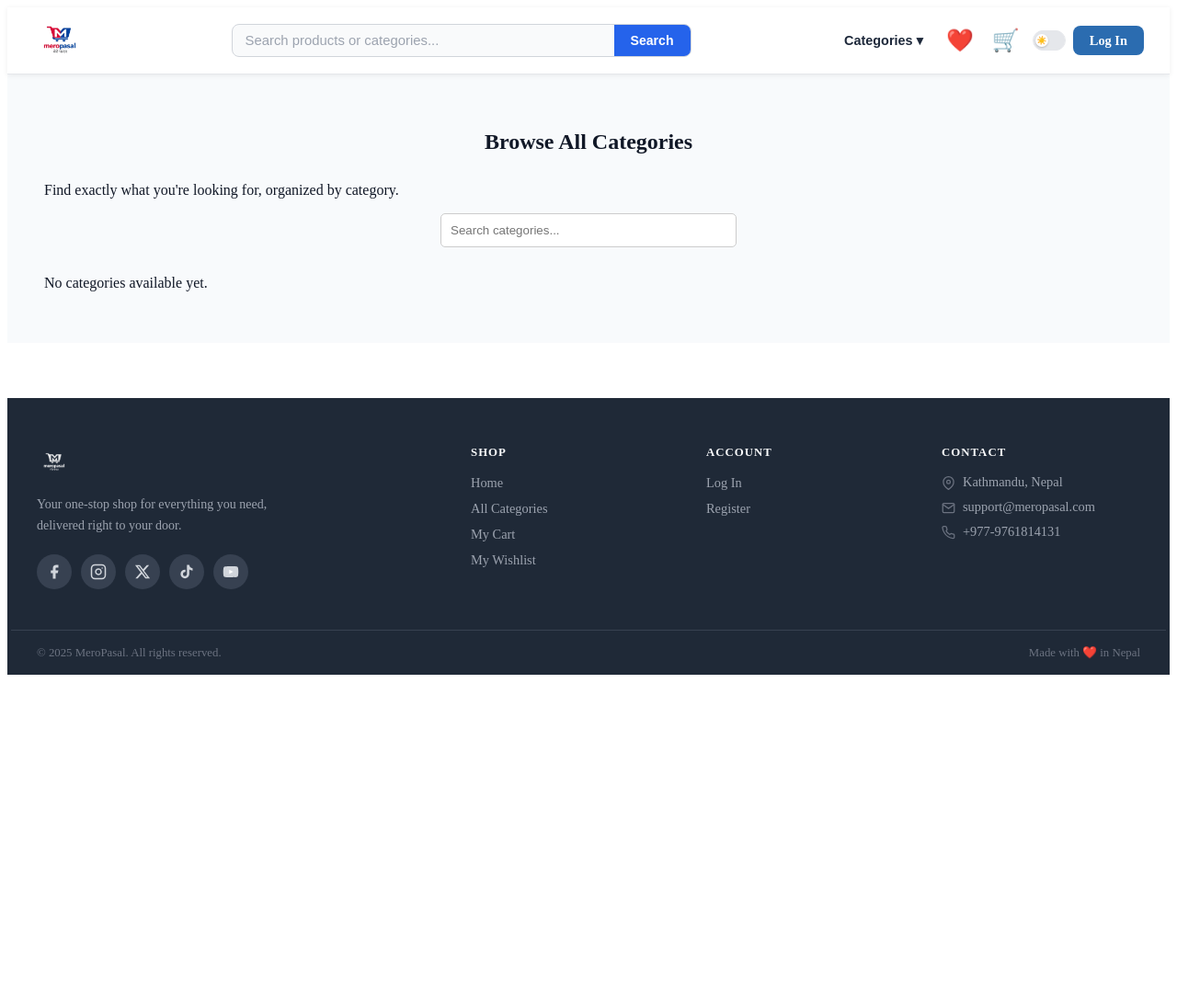
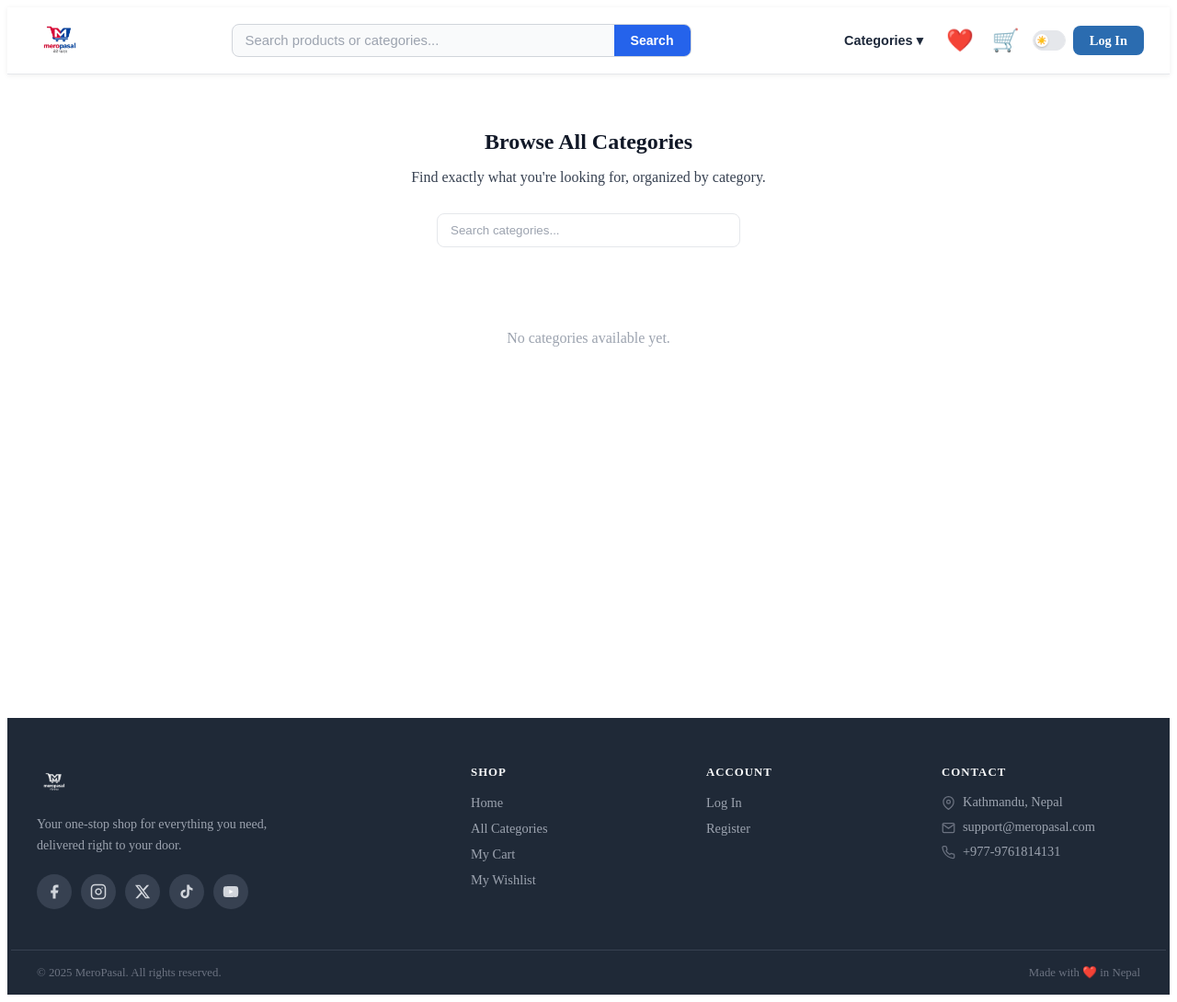
Before and after one commit to freelancherbashu-ctrl/AI39C-Group6_project-SingleVendor_E-Commerce, a Flask app: template app/templates/all_categories.html in a window 1280 px wide. Shown: the whole page at 92% size. Before the commit the page ends 734 px from the top, so only its background shows below. Run offline with Flask 3, Linux system fonts and the light colour scheme; the template is opened without the code that fills it, so the values that code supplies are empty.

Commit message:
app/static/css/all_categories.css added

```diff
--- a/app/static/css/all_categories.css
+++ b/app/static/css/all_categories.css
@@ -1,10 +1,20 @@
+/* MeroPasal — All Categories page (theme-aware) */
+
 .categories-page{
     padding:40px;
-    background:#f8fafc;
+    background:var(--bg);
+    min-height:70vh;
 }
 
 .categories-page h1{
     text-align:center;
+    margin-bottom:10px;
+    color:var(--text-primary);
+}
+
+.categories-page .page-sub{
+    text-align:center;
+    color:var(--text-secondary);
     margin-bottom:30px;
 }
 
@@ -17,18 +27,15 @@
 
 .category-search input{
     width:300px;
-    padding:10px;
-    border:1px solid #ccc;
-    border-radius:5px;
+    padding:10px 14px;
+    border:1px solid var(--border);
+    border-radius:8px;
+    background:var(--surface);
+    color:var(--text-primary);
 }
 
-.category-search button{
-    padding:10px 15px;
-    border:none;
-    background:#2563eb;
-    color:white;
-    border-radius:5px;
-    cursor:pointer;
+.category-search input::placeholder{
+    color:var(--text-muted);
 }
 
 /* GRID */
@@ -39,45 +46,86 @@
     gap:25px;
 }
 
+@media (max-width: 900px){
+    .categories-grid{ grid-template-columns:repeat(2, 1fr); }
+}
+@media (max-width: 600px){
+    .categories-grid{ grid-template-columns:1fr; }
+}
+
 /* CARD */
 
 .category-card{
-    background:white;
+    background:var(--surface);
+    border:1px solid var(--border);
     border-radius:12px;
     overflow:hidden;
     text-decoration:none;
-    color:black;
-    box-shadow:0 2px 10px rgba(0,0,0,0.1);
-    transition:0.3s;
+    color:var(--text-primary);
+    box-shadow:var(--shadow-sm);
+    transition:transform .2s, box-shadow .2s;
+    display:block;
 }
 
 .category-card:hover{
     transform:translateY(-5px);
+    box-shadow:var(--shadow-md);
 }
 
-.category-card img{
+.category-card .category-thumb{
     width:100%;
     height:200px;
     object-fit:cover;
+    background:var(--bg-2);
+    display:block;
+}
+
+.category-card .category-thumb-placeholder{
+    width:100%;
+    height:200px;
+    display:flex;
+    align-items:center;
+    justify-content:center;
+    font-size:3rem;
+    background:var(--bg-2);
 }
 
 .category-card h2{
     padding:15px 15px 10px;
+    font-size:1.15rem;
+    color:var(--text-primary);
+}
+
+.category-card .product-count{
+    padding:0 15px;
+    font-size:.85rem;
+    color:var(--text-muted);
 }
 
 /* SAMPLE PRODUCTS */
 
 .sample-products{
-    padding:0 15px 20px;
+    padding:10px 15px 20px;
     display:flex;
     flex-wrap:wrap;
     gap:10px;
 }
 
 .sample-products span{
-    background:#eff6ff;
-    color:#2563eb;
+    background:var(--bg-2);
+    color:var(--mp-blue);
+    border:1px solid var(--border);
     padding:5px 10px;
     border-radius:20px;
-    font-size:14px;
+    font-size:13px;
 }
+
+[data-theme="dark"] .sample-products span{
+    color:#93c5fd;
+}
+
+.categories-empty{
+    text-align:center;
+    color:var(--text-muted);
+    padding:60px 0;
+}
```
